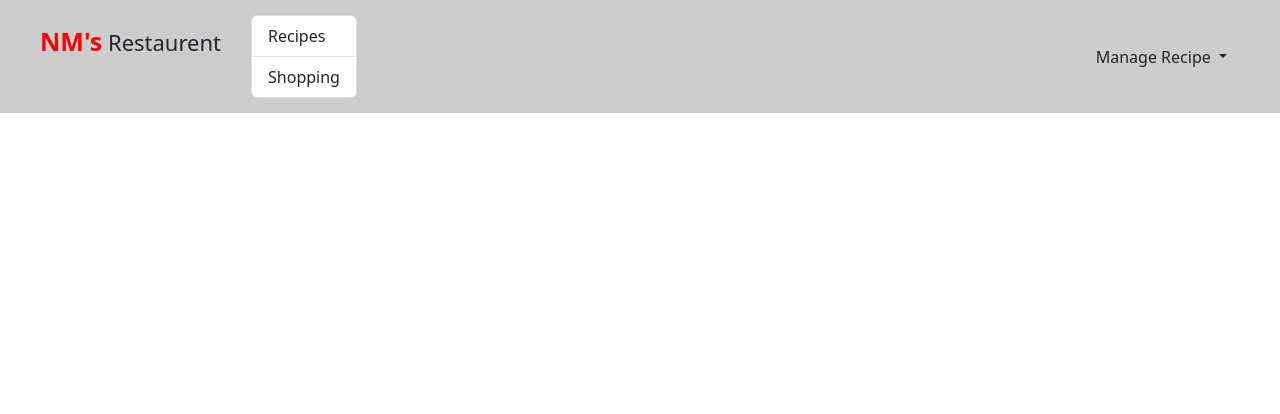
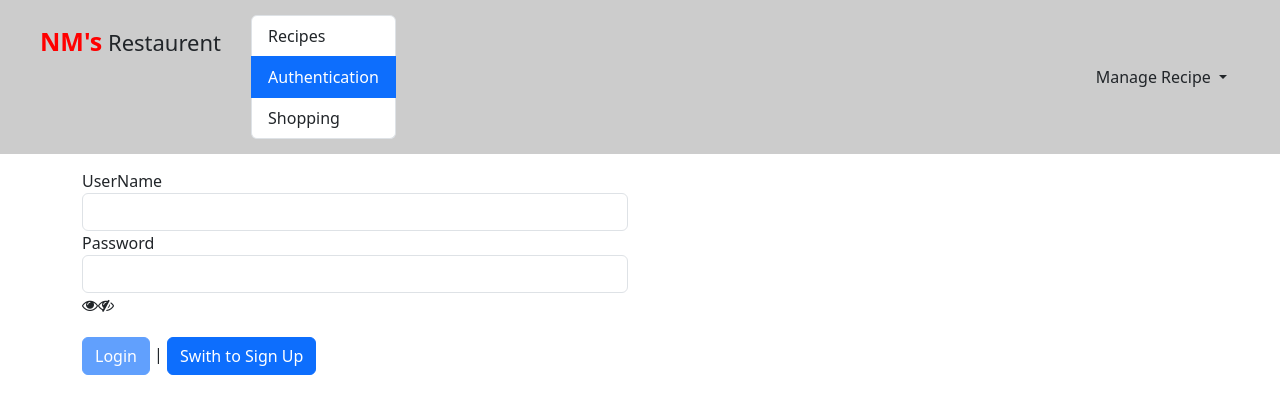
Before and after one commit to narender4518/resturapp, an Angular app: page /Auth in a window 1280 px wide. Before the commit this address led to /. Shown: the top 414 px of the page. Built offline with nearby package versions, Linux system fonts and the light colour scheme.

Commit message:
ui changes

```diff
--- a/angular.json
+++ b/angular.json
@@ -24,6 +24,7 @@
             ],
             "styles": [
               "./node_modules/bootstrap/dist/css/bootstrap.min.css",
+              "./node_modules/font-awesome/css/font-awesome.min.css",
               "src/styles.css"
             ],
             "scripts": []
--- a/package.json
+++ b/package.json
@@ -18,6 +18,7 @@
     "@angular/platform-browser": "^14.1.0",
     "@angular/platform-browser-dynamic": "^14.1.0",
     "@angular/router": "^14.1.0",
+    "font-awesome": "^4.7.0",
     "rxjs": "~7.5.0",
     "tslib": "^2.3.0",
     "zone.js": "~0.11.4"
--- a/src/app/app-routing.module.ts
+++ b/src/app/app-routing.module.ts
@@ -1,5 +1,6 @@
 import { NgModule } from '@angular/core';
 import { RouterModule, Routes } from '@angular/router';
+import { AuthComponent } from './auth/auth.component';
 import { EditPageComponent } from './recipes/edit-page/edit-page.component';
 import { NoPageComponent } from './recipes/no-page/no-page.component';
 import { RecipesDetailsComponent } from './recipes/recipes-details/recipes-details.component';
@@ -14,7 +15,8 @@ const routes: Routes = [
     {path:':id' , component:RecipesDetailsComponent , resolve:[recipesResolve]},
     {path:':id/edit' , component:EditPageComponent  , resolve:[recipesResolve]}
   ]},
-  {path:'Shopping' , component:ShoppingComponent}
+  {path:'Shopping' , component:ShoppingComponent},
+  {path:'Auth' , component:AuthComponent}
 
 ];
 
--- a/src/app/auth/auth.component.html
+++ b/src/app/auth/auth.component.html
@@ -1 +1,37 @@
-<p>auth works!</p>
+<div class="row">
+    <div class="col-xs-12 col-md-6 col-md-offset-3">
+        <form (ngSubmit)="onsubmit(singupform)" #singupform="ngForm">
+            <div class="row">
+                <div class="col-xs-12">
+                    <label for="username">UserName</label>
+                    <input type="text"
+                     class="form-control"
+                      id="username"
+                      ngModel
+                      name="username"
+                      required
+                      email           />
+                </div>
+            </div>
+            <div class="row">
+                <div class="col-xs-12">
+                    <label for="password">Password</label>
+                    <input type="text"
+                    class="form-control"
+                     id="password"
+                     ngModel
+                     name="password"
+                     required
+                     minlength="6"  />
+                </div>
+            </div>
+
+            <i class="fa fa-eye" aria-hidden="true"></i>
+            <i class="fa fa-eye-slash" aria-hidden="true"></i>
+            <div style="margin-top: 20px;">
+                <button class="btn btn-primary" type="submit" [disabled]="!singupform.valid"> {{isLogging? 'Login' : 'Sign Up' }}</button> |
+                <button class="btn btn-primary" type="button" (click)="onSwitchlogin()">Swith to  {{isLogging?   'Sign Up' : 'Login'}}</button>
+            </div>
+        </form>
+    </div>
+</div>
--- a/src/app/auth/auth.component.ts
+++ b/src/app/auth/auth.component.ts
@@ -1,4 +1,5 @@
 import { Component, OnInit } from '@angular/core';
+import { NgForm } from '@angular/forms';
 
 @Component({
   selector: 'app-auth',
@@ -7,9 +8,22 @@ import { Component, OnInit } from '@angular/core';
 })
 export class AuthComponent implements OnInit {
 
+  isLogging=true;
+
+
+  onSwitchlogin(){
+    this.isLogging = !this.isLogging;
+  }
+
+
   constructor() { }
 
   ngOnInit(): void {
   }
 
+  onsubmit(form:NgForm){
+
+    form.reset()
+  }
+
 }
--- a/src/app/header/header.component.html
+++ b/src/app/header/header.component.html
@@ -7,6 +7,9 @@
     <li class="list-group-item" routerLinkActive="active" routerLink="recipes">
        Recipes
     </li>
+    <li class="list-group-item" routerLinkActive="active" routerLink="Auth">
+      Authentication
+   </li>
     <li class="list-group-item" routerLinkActive="active" routerLink="Shopping">
        Shopping
     </li>
```
Also changed, not shown: src/app/auth/Auth.services.ts (added), 1 other file (tests, documents, lock files or other folders).
